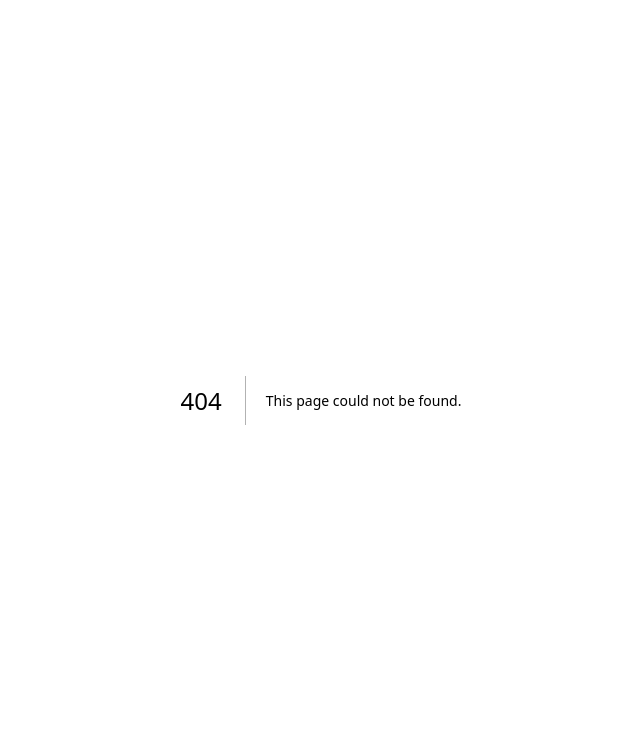
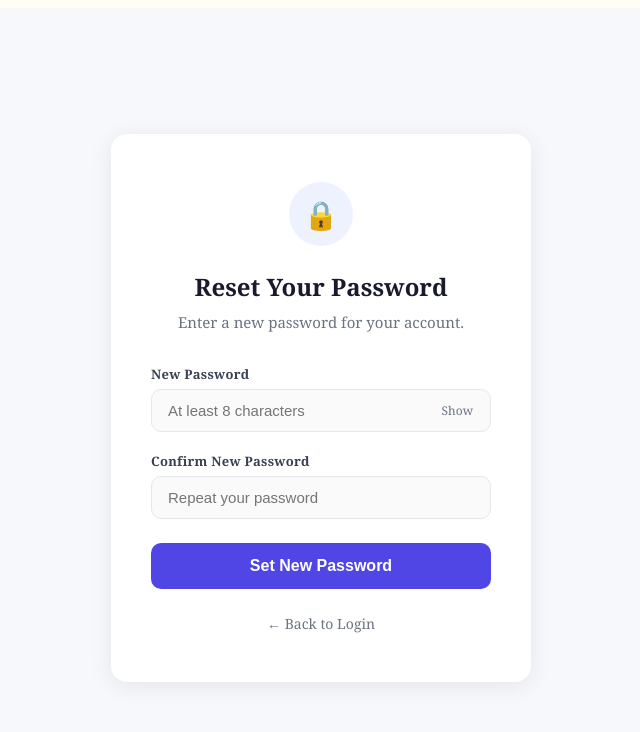
Before and after one commit to michaellopez415-glitch/Taskstar, a Next.js app: page /auth/reset-password in a window 1280 px wide. Before the commit this address had no page. Shown: the top 732 px of the page, without its empty margins (319-959 px from the left). Built offline with nearby package versions, Linux system fonts and the light colour scheme.

Commit message:
Add reset password page

```diff
--- /dev/null
+++ b/app/auth/reset-password/page.tsx
@@ -0,0 +1,252 @@
+"use client";
+
+import { useState } from "react";
+import { useRouter } from "next/navigation";
+
+export default function ResetPasswordPage() {
+  const router = useRouter();
+  const [password, setPassword] = useState("");
+  const [confirmPassword, setConfirmPassword] = useState("");
+  const [error, setError] = useState("");
+  const [success, setSuccess] = useState(false);
+  const [loading, setLoading] = useState(false);
+  const [showPassword, setShowPassword] = useState(false);
+
+  const handleSubmit = async (e: React.FormEvent) => {
+    e.preventDefault();
+    setError("");
+
+    if (password.length < 8) {
+      setError("Password must be at least 8 characters.");
+      return;
+    }
+
+    if (password !== confirmPassword) {
+      setError("Passwords don't match. Please try again.");
+      return;
+    }
+
+    setLoading(true);
+
+    try {
+      const { createClient } = await import("@/lib/supabase");
+      const supabase = createClient();
+
+      const { error: updateError } = await supabase.auth.updateUser({
+        password,
+      });
+
+      if (updateError) {
+        setError(updateError.message || "Something went wrong. Please try again.");
+      } else {
+        setSuccess(true);
+        setTimeout(() => {
+          router.push("/auth/login");
+        }, 3000);
+      }
+    } catch {
+      setError("Something went wrong. Please try again.");
+    } finally {
+      setLoading(false);
+    }
+  };
+
+  if (success) {
+    return (
+      <div style={styles.wrapper}>
+        <div style={styles.card}>
+          <div style={styles.iconCircle}>✓</div>
+          <h1 style={styles.title}>Password Updated!</h1>
+          <p style={styles.subtitle}>
+            Your password has been reset successfully. Redirecting you to login…
+          </p>
+        </div>
+      </div>
+    );
+  }
+
+  return (
+    <div style={styles.wrapper}>
+      <div style={styles.card}>
+        <div style={styles.iconCircle}>🔒</div>
+        <h1 style={styles.title}>Reset Your Password</h1>
+        <p style={styles.subtitle}>Enter a new password for your account.</p>
+
+        <form onSubmit={handleSubmit} style={styles.form}>
+          <div style={styles.fieldGroup}>
+            <label style={styles.label}>New Password</label>
+            <div style={styles.inputWrapper}>
+              <input
+                type={showPassword ? "text" : "password"}
+                value={password}
+                onChange={(e) => setPassword(e.target.value)}
+                placeholder="At least 8 characters"
+                required
+                style={styles.input}
+              />
+              <button
+                type="button"
+                onClick={() => setShowPassword(!showPassword)}
+                style={styles.eyeBtn}
+              >
+                {showPassword ? "Hide" : "Show"}
+              </button>
+            </div>
+          </div>
+
+          <div style={styles.fieldGroup}>
+            <label style={styles.label}>Confirm New Password</label>
+            <input
+              type={showPassword ? "text" : "password"}
+              value={confirmPassword}
+              onChange={(e) => setConfirmPassword(e.target.value)}
+              placeholder="Repeat your password"
+              required
+              style={styles.input}
+            />
+          </div>
+
+          {error && <p style={styles.error}>{error}</p>}
+
+          <button
+            type="submit"
+            disabled={loading}
+            style={{
+              ...styles.submitBtn,
+              opacity: loading ? 0.7 : 1,
+              cursor: loading ? "not-allowed" : "pointer",
+            }}
+          >
+            {loading ? "Updating…" : "Set New Password"}
+          </button>
+        </form>
+
+        <button
+          onClick={() => router.push("/auth/login")}
+          style={styles.backLink}
+        >
+          ← Back to Login
+        </button>
+      </div>
+    </div>
+  );
+}
+
+const styles: Record<string, React.CSSProperties> = {
+  wrapper: {
+    minHeight: "100vh",
+    display: "flex",
+    alignItems: "center",
+    justifyContent: "center",
+    backgroundColor: "#f7f8fc",
+    fontFamily: "'Georgia', serif",
+    padding: "24px",
+  },
+  card: {
+    backgroundColor: "#ffffff",
+    borderRadius: "16px",
+    boxShadow: "0 4px 24px rgba(0,0,0,0.08)",
+    padding: "48px 40px",
+    width: "100%",
+    maxWidth: "420px",
+    textAlign: "center",
+  },
+  iconCircle: {
+    width: "64px",
+    height: "64px",
+    borderRadius: "50%",
+    backgroundColor: "#eef2ff",
+    display: "flex",
+    alignItems: "center",
+    justifyContent: "center",
+    fontSize: "28px",
+    margin: "0 auto 24px",
+  },
+  title: {
+    fontSize: "24px",
+    fontWeight: "700",
+    color: "#1a1a2e",
+    margin: "0 0 8px",
+  },
+  subtitle: {
+    fontSize: "15px",
+    color: "#6b7280",
+    margin: "0 0 32px",
+    lineHeight: "1.5",
+  },
+  form: {
+    display: "flex",
+    flexDirection: "column",
+    gap: "20px",
+    textAlign: "left",
+  },
+  fieldGroup: {
+    display: "flex",
+    flexDirection: "column",
+    gap: "6px",
+  },
+  label: {
+    fontSize: "13px",
+    fontWeight: "600",
+    color: "#374151",
+    letterSpacing: "0.02em",
+  },
+  inputWrapper: {
+    position: "relative",
+    display: "flex",
+    alignItems: "center",
+  },
+  input: {
+    width: "100%",
+    padding: "12px 16px",
+    fontSize: "15px",
+    border: "1.5px solid #e5e7eb",
+    borderRadius: "10px",
+    outline: "none",
+    color: "#1a1a2e",
+    backgroundColor: "#fafafa",
+    boxSizing: "border-box",
+  },
+  eyeBtn: {
+    position: "absolute",
+    right: "12px",
+    background: "none",
+    border: "none",
+    fontSize: "12px",
+    color: "#6b7280",
+    cursor: "pointer",
+    fontFamily: "inherit",
+  },
+  error: {
+    fontSize: "13px",
+    color: "#ef4444",
+    backgroundColor: "#fef2f2",
+    border: "1px solid #fecaca",
+    borderRadius: "8px",
+    padding: "10px 14px",
+    margin: "0",
+  },
+  submitBtn: {
+    padding: "14px",
+    backgroundColor: "#4f46e5",
+    color: "#ffffff",
+    fontSize: "16px",
+    fontWeight: "600",
+    border: "none",
+    borderRadius: "10px",
+    cursor: "pointer",
+    marginTop: "4px",
+  },
+  backLink: {
+    marginTop: "24px",
+    background: "none",
+    border: "none",
+    color: "#6b7280",
+    fontSize: "14px",
+    cursor: "pointer",
+    fontFamily: "inherit",
+    display: "block",
+    width: "100%",
+    textAlign: "center",
+  },
+};
```
